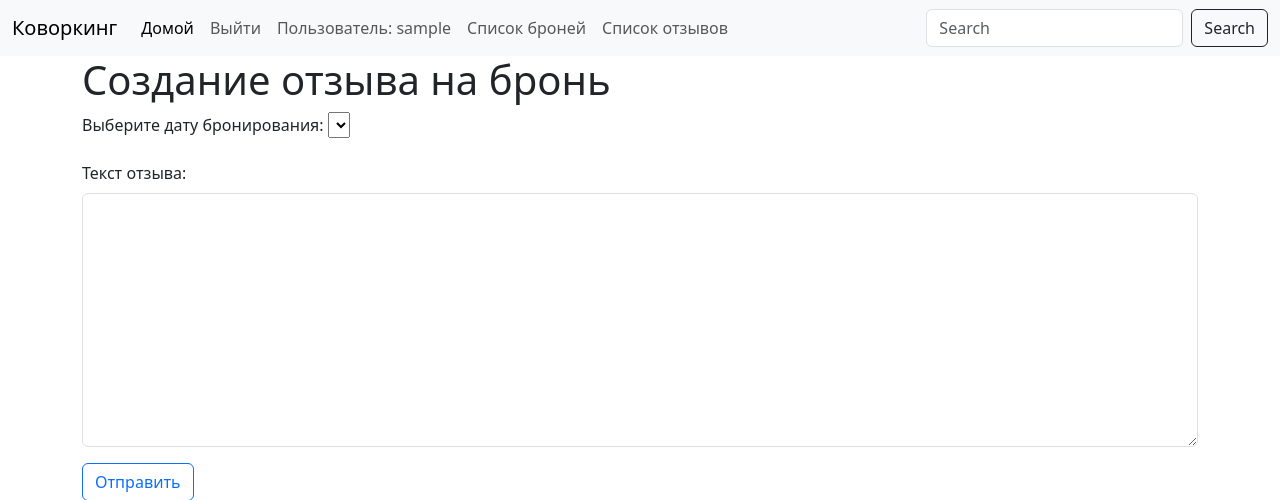
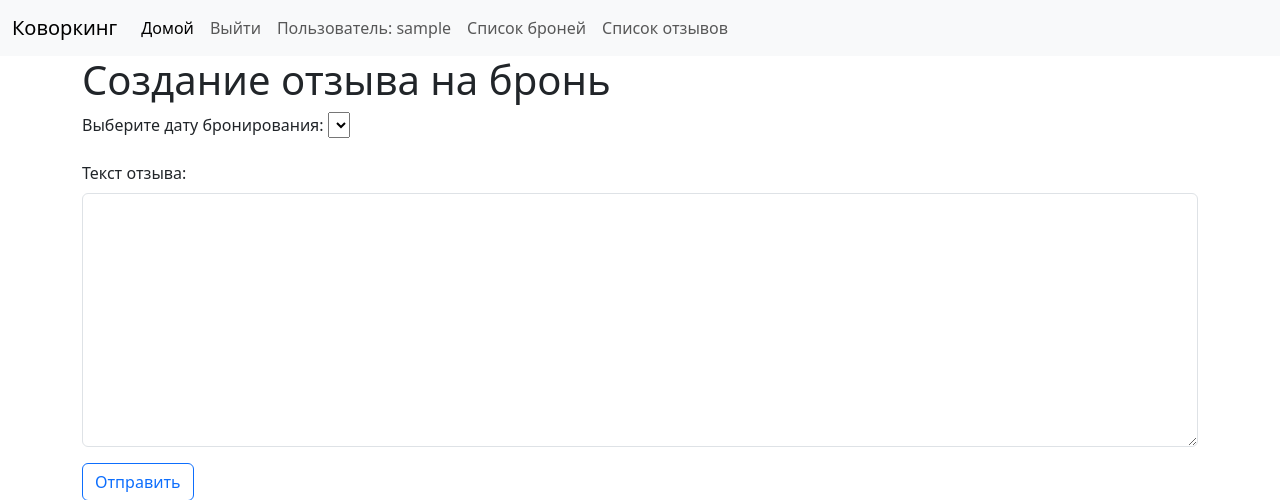
Before and after one commit to DirksAnton96/Diplom-project, a Django app: page /review/create in a window 1280 px wide. Shown: the top 500 px of the page. Run offline with Django 5.2, Linux system fonts and the light colour scheme; the visitor is signed in with stand-in values (Sample User, id 1); data comes from the database, SQL or seed files in the repository; data that the repository does not hold is empty.

Commit message:
disable search

```diff
--- a/coworkingspace/templates/menu.html
+++ b/coworkingspace/templates/menu.html
@@ -104,10 +104,10 @@
 
 
   {#    Форма поиска (по умолчанию метод GET)   #}
-        <form class="d-flex" role="search" action="/">
+        {% comment %} <form class="d-flex" role="search" action="/">
           <input class="form-control me-2" type="search" placeholder="Search" aria-label="Search">
           <button class="btn btn-outline-dark" type="submit">Search</button>
-        </form>
+        </form> {% endcomment %}
 
 
       </div>
```
